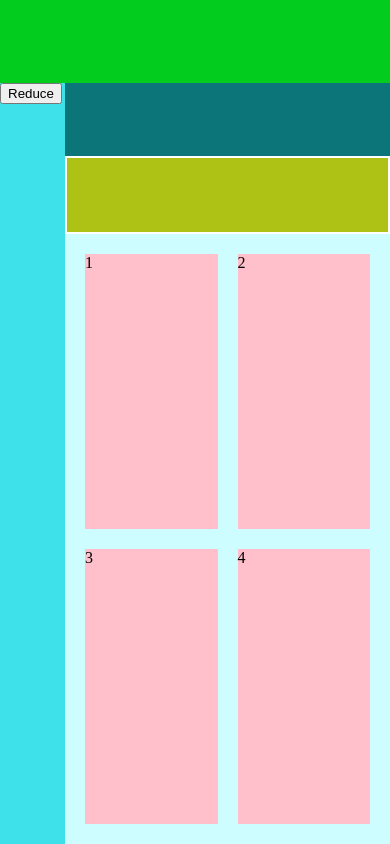
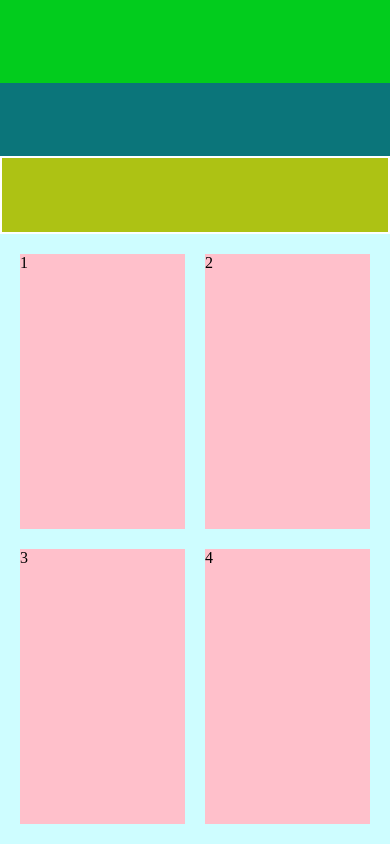
Before and after one commit to rogerfarfannn/Bootcamp-FE, an Angular app in the folder test-and-practice/: page / in a window 390 px wide. Built offline with nearby package versions, Linux system fonts and the light colour scheme.

Commit message:
Menu reduction according to screen size

```diff
--- a/test-and-practice/src/app/app.css
+++ b/test-and-practice/src/app/app.css
@@ -4,23 +4,37 @@
     height: 100dvh;
 }
 
-.nav-bar-addition{
+.nav-bar-addition {
     background-color: rgb(2, 204, 29);
     flex-grow: 1;
 }
-.main {
+
+
+
+.main-grid {
     display: grid;
     grid-template-columns: 1fr 5fr;
     flex-grow: 8;
     transition: 100ms;
 }
 
-
-.main-reduced {
+.main-grid-reduced {
     display: grid;
     grid-template-columns: 0.3fr 5fr;
     flex-grow: 8;
     transition: 100ms;
+}
+
+@media (max-width: 768px) {
+    .main-grid {
+        display: grid;
+        grid-template-columns: 0fr 5fr;
+        flex-grow: 8;
+        transition: 100ms;
+    }
+    .reduce-btn {
+        display: none;
+    }
 }
 
 .side-menu {
@@ -36,6 +50,7 @@
     background-color: rgb(11, 117, 122);
     flex-grow: 1;
 }
+
 .navbar-second {
     background-color: rgb(173, 194, 20);
     flex-grow: 1;
--- a/test-and-practice/src/app/app.html
+++ b/test-and-practice/src/app/app.html
@@ -2,10 +2,10 @@
   <div class="nav-bar-addition">
 
   </div>
-  <div [class]="isReduced()?'main-reduced':'main'" >
+  <div [class]="isReduced()?'main-grid-reduced':'main-grid'" >
     <div class="side-menu">
-      <button
-      (click)="changeReducedStatus()"
+      <button  class="reduce-btn"
+      (click)="isReduced.update(x=> !x)"
       >Reduce</button>
     </div>
 
```
